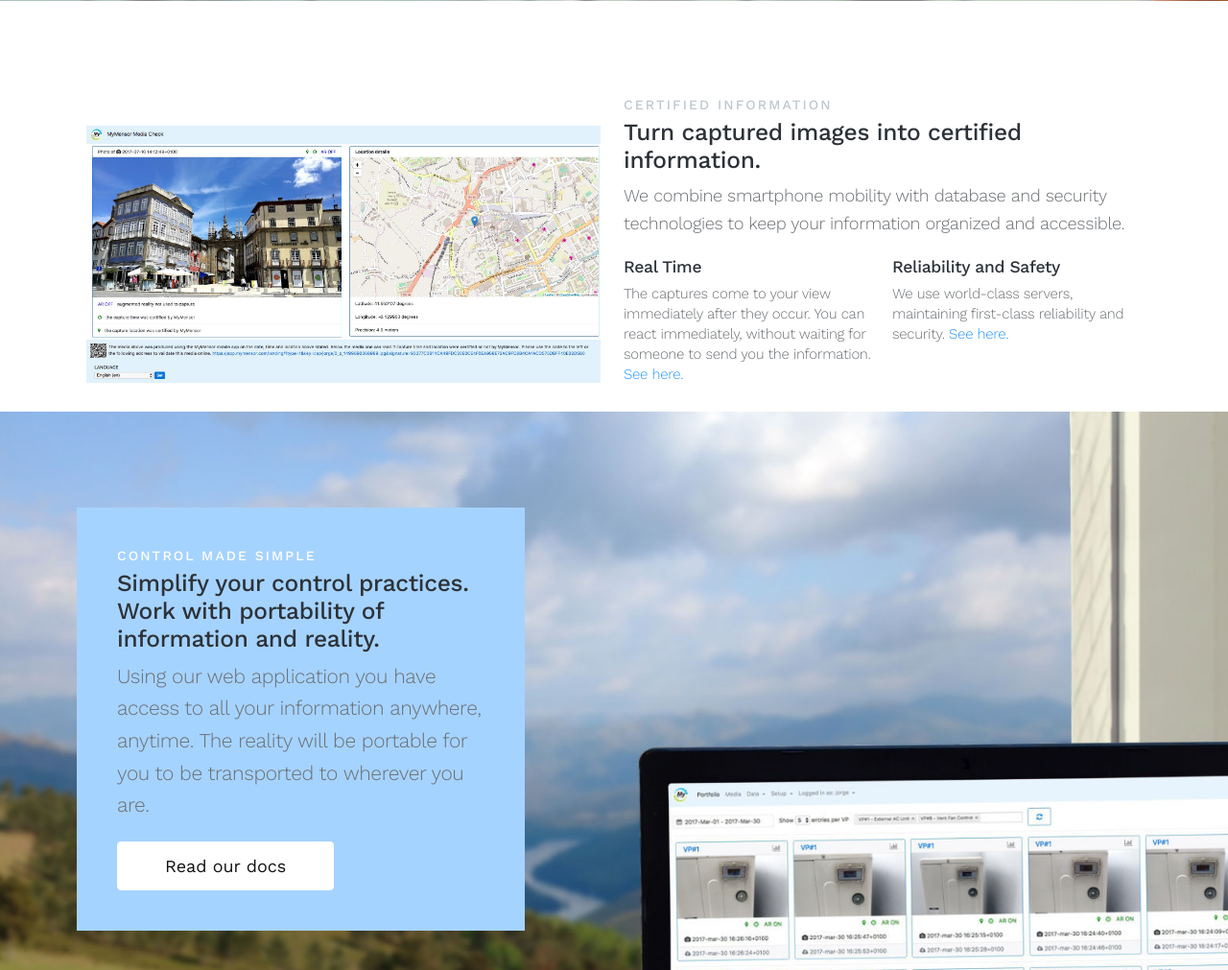
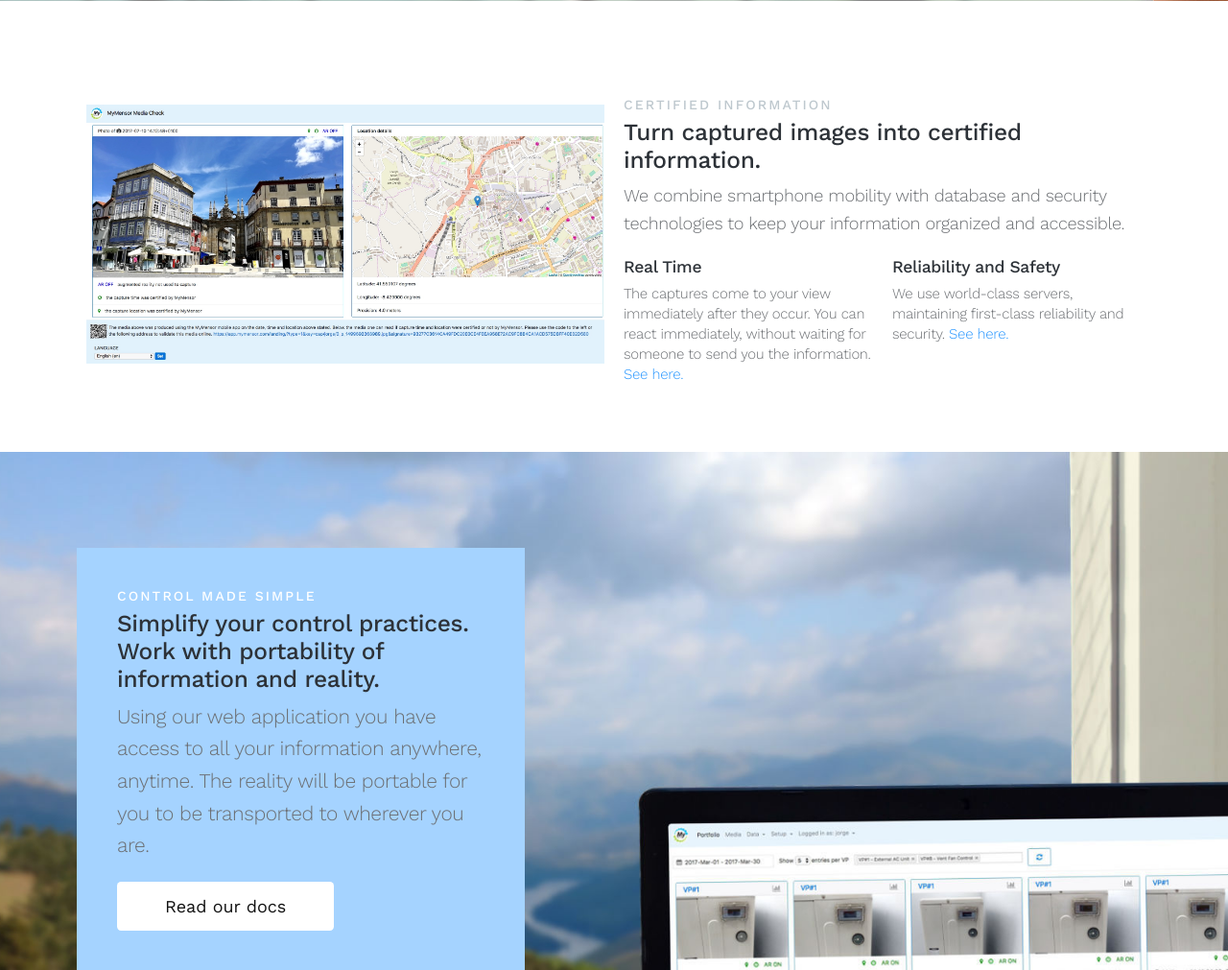
Before and after one commit to jorgercg/MyMensorWebsite, a Django app: page /en/ in a window 1280 px wide. Shown: the part 879-1890 px from the top of the page at 96% size. Run offline with Django 3.2, Linux system fonts and the light colour scheme; some libraries are stand-ins or nearby versions.

Commit message:
13OUT2017 19h42min

```diff
--- a/mymwebsite/templates/index.html
+++ b/mymwebsite/templates/index.html
@@ -123,18 +123,18 @@
 
             <div class="block block-secondary app-iphone-block">
                 <div class="container">
-                    <div class="row app-align-center">
+                    <div class="row app-align-center pb-5">
 
-                        <div class="col-sm-5">
+                        <div class="col-sm-6 pb-5">
                             <a href="https://app.mymensor.com/landing/?type=1&key=cap/jorge/0_p_1499692368989.jpg&signature=93277C3614CA49FDC20E0CE4F0EA958E72AC9FC8B4CA1ACD575DBFF40E32D580"
                                target="_blank" data-toggle="tooltip" data-placement="top"
                                title="{% trans 'Click to see an example of what you can distribute to everybody!' %}">
                                 <img class="app-iphone" src="{% static 'images/bragaportanova.jpeg' %}" alt=""
-                                     style="width: 120%;">
+                                     style="width: 100%;">
                             </a>
                         </div>
 
-                        <div class="col-md-6 col-sm-12 ml-auto">
+                        <div class="col-sm-6 ml-auto">
                             <h6 class="text-muted text-uppercase">{% trans "Certified Information" %}</h6>
                             <h3>{% trans "Turn captured images into certified information." %}</h3>
                             <p class="lead mb-4">{% trans "We combine smartphone mobility with database and security technologies to keep your information organized and accessible." %}</p>
@@ -274,7 +274,7 @@
                 <div class="container text-center">
 
                     <div class="row mb-5 justify-content-center">
-                        <div class="col-md-8 offset-md-2 col-lg-6 offset-lg-3">
+                        <div class="col-10 col-md-8 col-lg-6">
                             <h6 class="text-muted text-uppercase mb-2">{% trans "Business Talk" %}</h6>
                             <h3>{% trans "Simple plans. Direct and clear." %}</h3>
                         </div>
```
